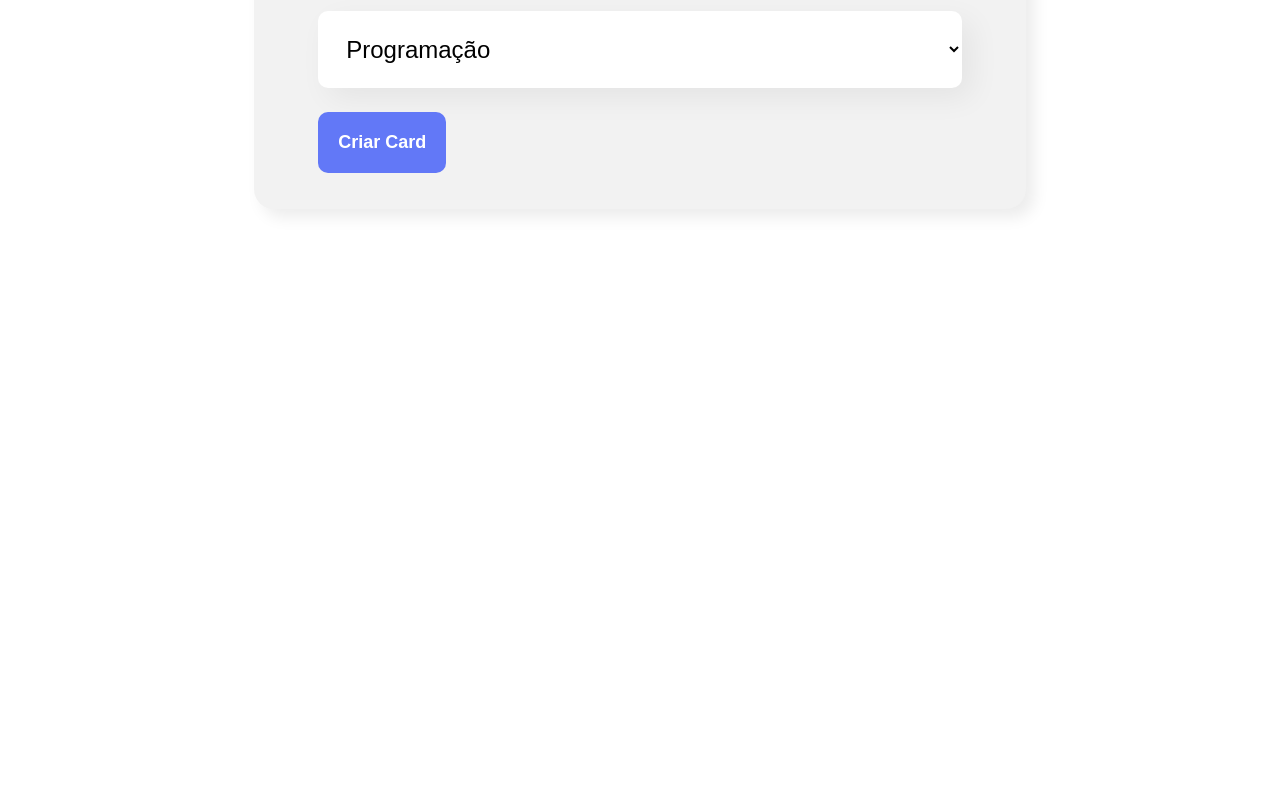
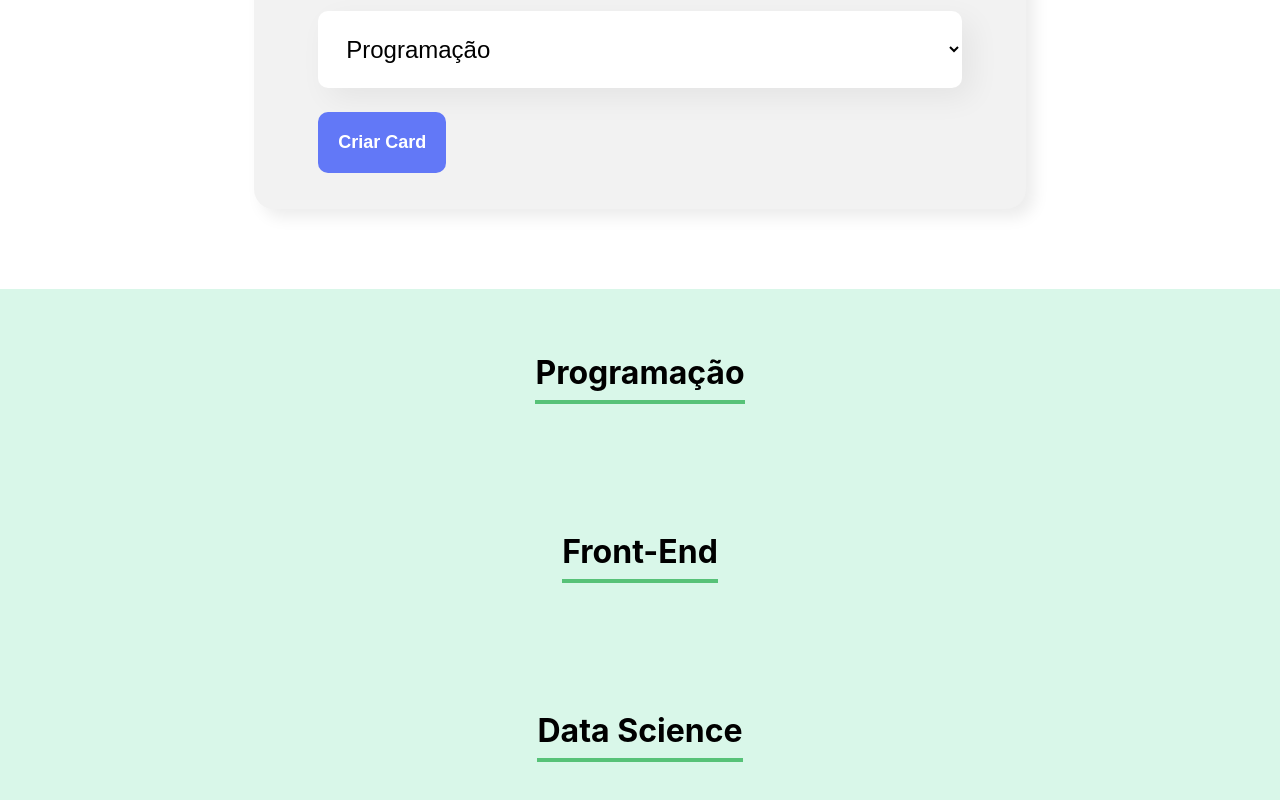
Before and after one commit to Matheus-Pombeiro/organo, a React (Create React App) app: page / in a window 1280 px wide. Shown: the part 1127-1927 px from the top of the page. Before the commit the page ends 1416 px from the top, so only its background shows below. Built offline with nearby package versions, Linux system fonts and the light colour scheme.

Commit message:
ADD: Time component

```diff
--- a/src/App.js
+++ b/src/App.js
@@ -1,6 +1,7 @@
 import { useState } from 'react';
 import Banner from './components/banner';
 import Formulario from './components/Formulario';
+import Time from './components/Time';
 
 function App() {
   const [colaboradores, setColaboradores] = useState([]);
@@ -14,6 +15,9 @@
     <div className="App">
       <Banner />
       <Formulario aoColaboradorCadastrado={colaborador => aoNovoColaboradorAdicionado(colaborador)}/>
+      <Time nome={"Programação"} />
+      <Time nome={"Front-End"} />
+      <Time nome={"Data Science"} />
     </div>
   );
 }
--- /dev/null
+++ b/src/components/Time/Time.css
@@ -0,0 +1,12 @@
+.time {
+    padding: 32px;
+    background-color: #d9f7e9;
+    text-align: center;
+}
+
+.time h3 {
+    padding-bottom: 8px;
+    font-size: 32px;
+    border-bottom: 4px solid #57c278;
+    display: inline-block;
+}
--- /dev/null
+++ b/src/components/Time/index.js
@@ -0,0 +1,11 @@
+import "./Time.css";
+
+const Time = (props) => {
+    return (
+        <section className="time">
+            <h3>{props.nome}</h3>
+        </section>
+    )
+};
+
+export default Time;
```
